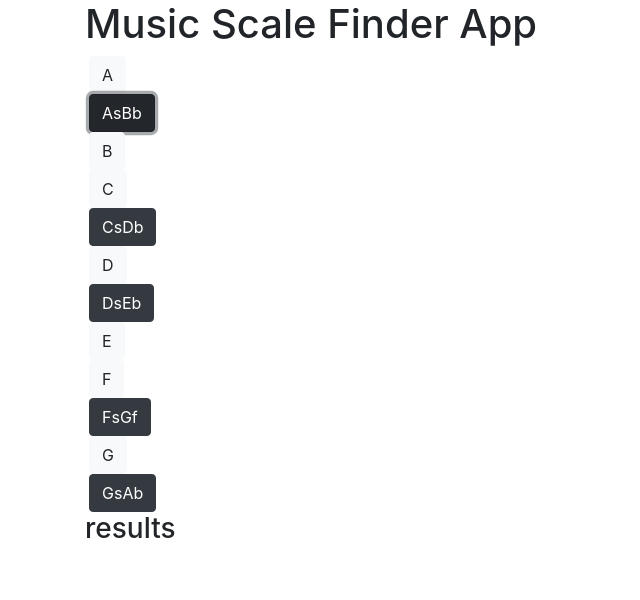
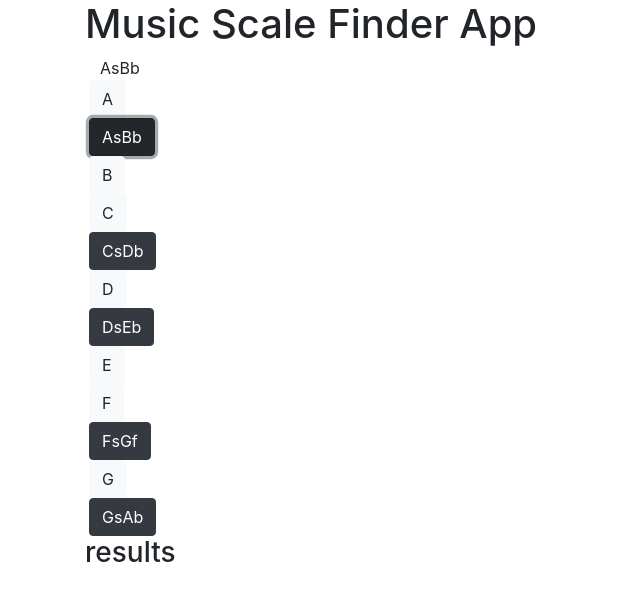
Before and after one commit to Bradslavens/MusicKeyScaleFinder, a React (Create React App) app: page / in a window 1280 px wide. Both pictures are taken after a click on the button "AsBb". Shown: the top 600 px of the page, without its empty margins (0-640 px from the left). Built offline with nearby package versions, Linux system fonts and the light colour scheme.

Commit message:
handled note key click

```diff
--- a/src/components/UserPanel.js
+++ b/src/components/UserPanel.js
@@ -8,50 +8,36 @@ class UserPanel extends React.Component{
         super(props);
 
         this.state = {
-            userKeys: null,
+            userKeys: [],
         }
         this.handleClick = this.handleClick.bind(this)
     }
-
-    handleClick(){
-        this.setState({userKeys: "A"});
-        console.log("handle clicked");
-    }
-
-    // buttons() {
-
-    //     let key = ["A","AsBb","B","C","CsDb","D","DsEb","E","F","FsGf","G","GsAb"];
-
-    //     let buttons = {};
-    //     let myClass;
-
-    //     for(let i=0; i<key.length; i++){
-    //         if(key[i].length > 1){
-    //             myClass = "btn btn-dark mx-1";
-    //         }
-    //         else
-    //         {
-    //             myClass = "btn btn-light mx-1";
-    //         }
-
-    //         buttons[key[i]] = myClass;
-    //     }
-
-    //     return buttons;
-    // }
 
     render(){
         return (
             <div class="container-md">
                 <NoteInput  userKeys={this.state.userKeys}/>
-                {renderButtons()}
+                {this.renderButtons()}
                 <Results />
             </div>
         )
     }
+
+    handleClick(name){
+
+        this.setState({userKeys: [...this.state.userKeys, <div>{name}</div>]});
+        //
+
     }
 
-function renderButtons(){
+    assignButtons(keyName, divClass){
+        console.log("assigning buttons");
+        return(
+            <KeyButton onClick={()=>this.handleClick(keyName)} value={keyName} class={divClass} />
+        );
+    }
+
+    renderButtons(){
 
         let buttons = [];
 
@@ -73,23 +59,13 @@ function renderButtons(){
                 myClass = "btn btn-light mx-1";
             }
 
-        buttons[i]= assignButtons(key[i], myClass)
+            buttons[i]= this.assignButtons(key[i], myClass)
         }
 
         return buttons;
     }
 
-function assignButtons(keyName, divClass){
-    console.log("assigning buttons");
-    return(
-        <KeyButton onClick={()=>handleClick(keyName)} value={keyName} class={divClass} />
-    );
 }
 
-function handleClick(name){
-
-    alert("hello " + name);
-
-}
 
 export default UserPanel;
```
Also changed, not shown: src/components/NoteInput.js (+0 -27 lines). Lines whose indentation alone changed are shown as unchanged.
